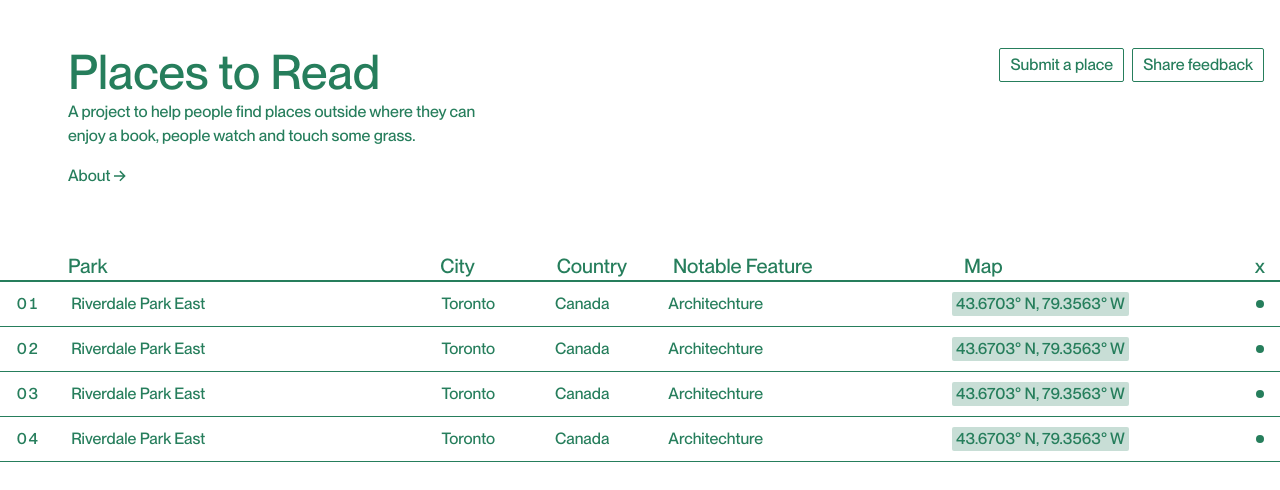
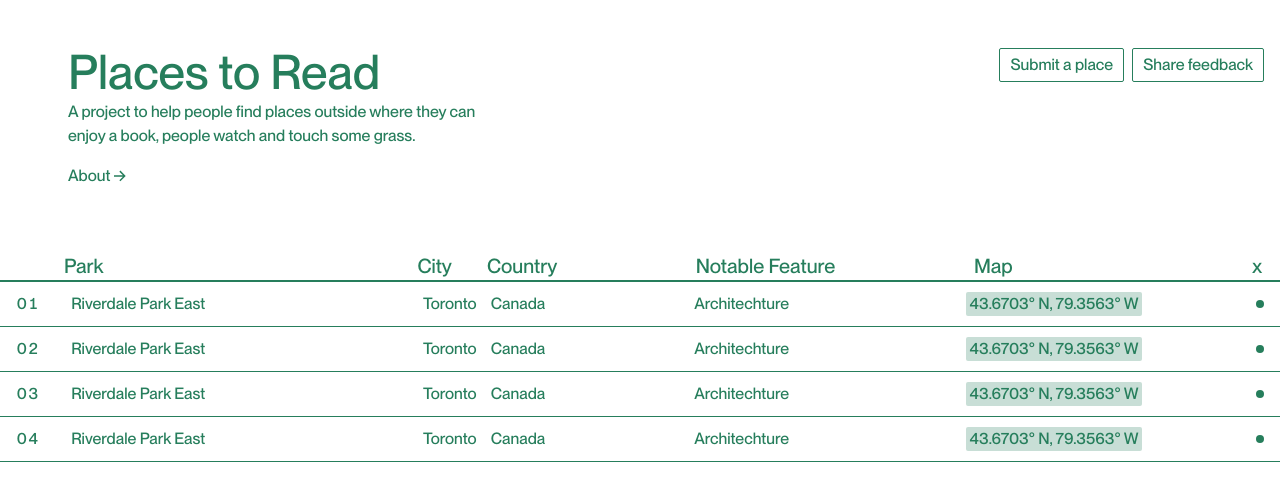
Before and after one commit to mitul-s/placestoread, a Next.js app: page / in a window 1280 px wide. Shown: the top 490 px of the page. Built offline with nearby package versions, Linux system fonts and the light colour scheme.

Commit message:
add col-divider

```diff
--- a/styles/globals.css
+++ b/styles/globals.css
@@ -50,7 +50,12 @@ li {
 
 @layer utilities {
   .grid-cols-yeah {
-    grid-template-columns: 1.5fr 0.4fr 0.4fr 1fr 1fr 0.1fr;
+    grid-template-columns: 1.5fr 0.25fr 0.75fr 1fr 1fr 0.1fr;
+    @apply max-w-screen-2xl mx-auto;
+  }
+
+  .content, .overlay {
+    grid-area: 1/1;
   }
 }
 
@@ -65,6 +70,10 @@ li {
   font-variant: tabular-nums;
 }
 
+.col-divider::after {
+  @apply w-px h-full col-start-5 bg-mcqueen content-[''];
+}
+
 /*
 @media (prefers-color-scheme: dark) {
   html {
```
